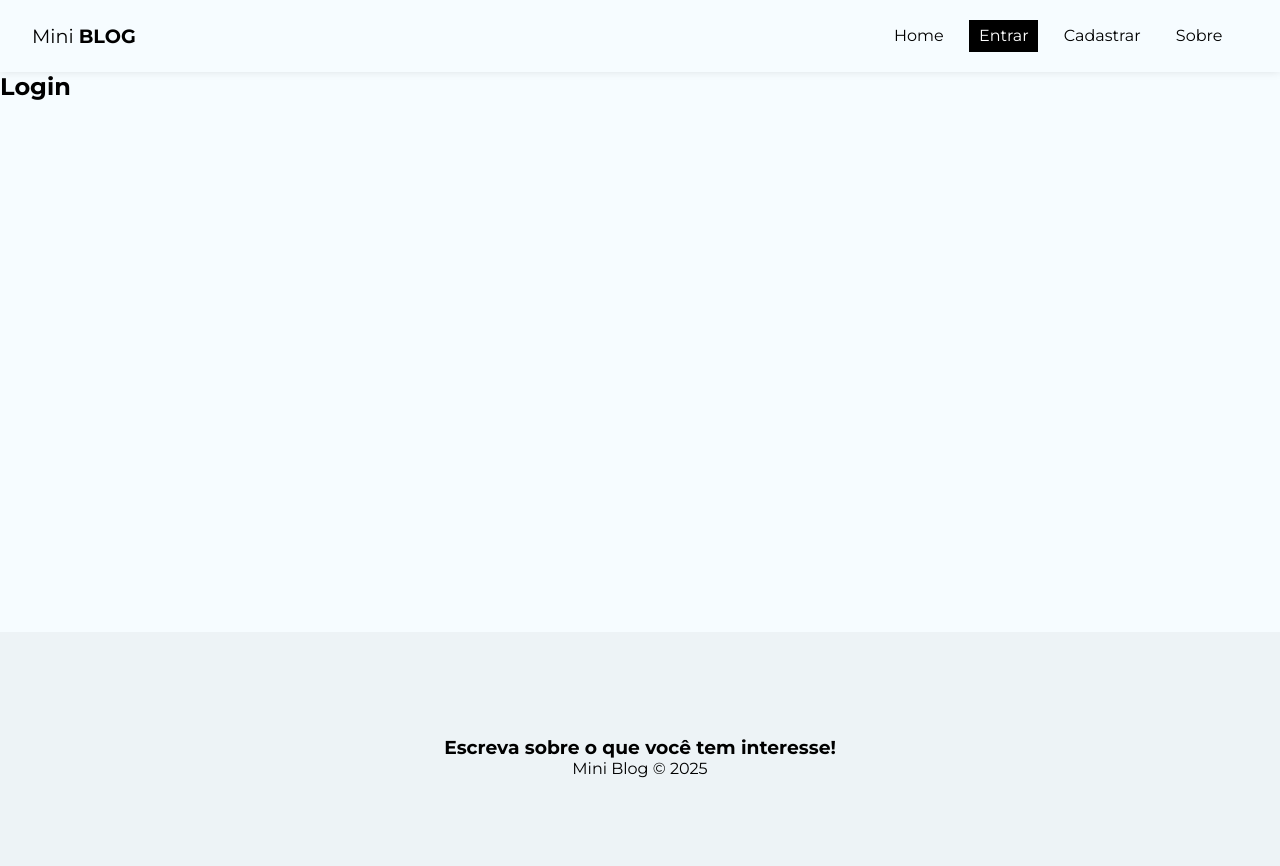
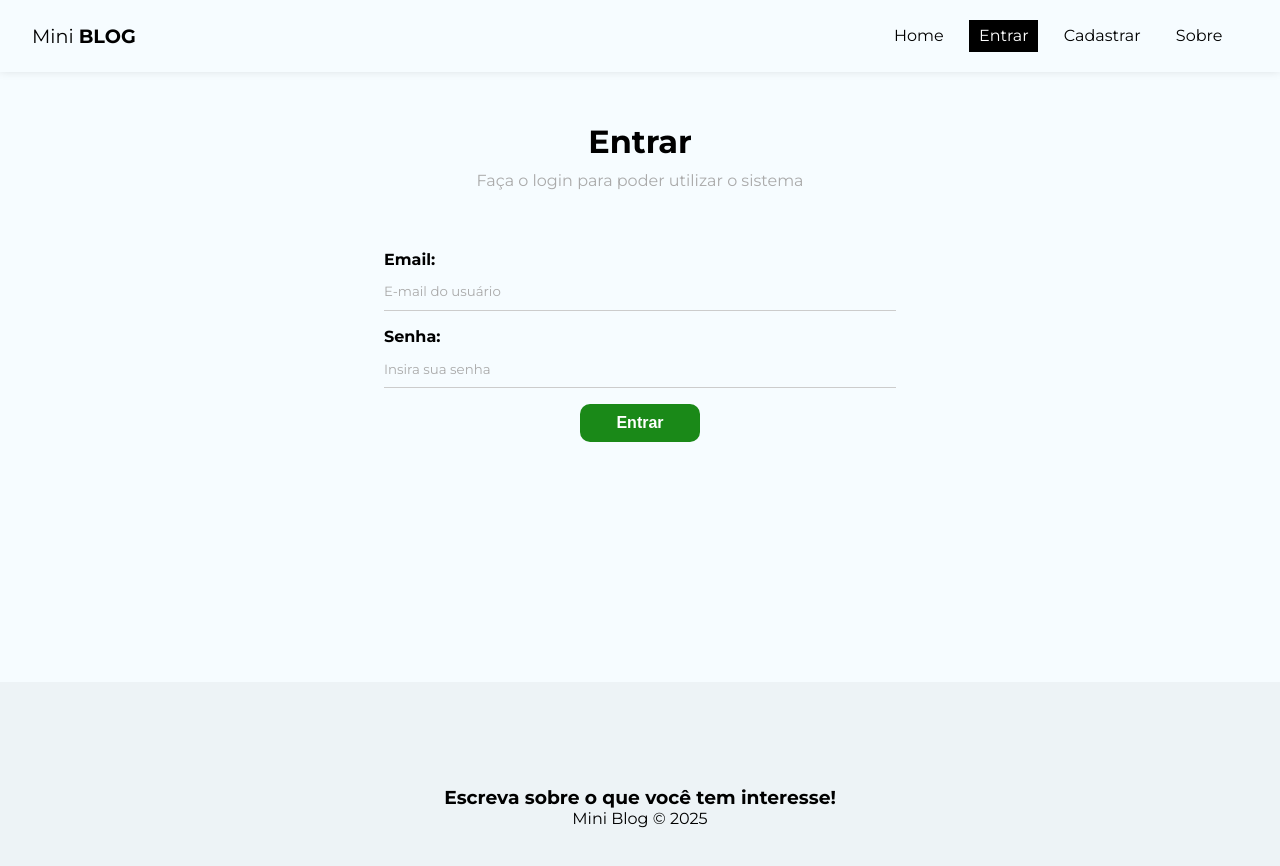
Before and after one commit to Vinicius-b-oliveira/Mini-Blog, a React (Vite) app: page /login in a window 1280 px wide. Shown: the top 866 px of the page. Built offline with nearby package versions, Linux system fonts and the light colour scheme; no server answers.

Commit message:
Criando função de login e finalizando a etapa de autenticação

```diff
--- a/eslint.config.js
+++ b/eslint.config.js
@@ -29,7 +29,7 @@
             ...react.configs["jsx-runtime"].rules,
             ...reactHooks.configs.recommended.rules,
             "react/jsx-no-target-blank": "off",
-            "react-refresh/only-export-components": ["warn", { allowConstantExport: true }],
+            "react-refresh/only-export-components": "off",
             "react/prop-types": "off",
         },
     },
--- a/src/hooks/useAuthentication.js
+++ b/src/hooks/useAuthentication.js
@@ -59,10 +59,38 @@
         }
     };
 
+    // logout - sign out
+
     const logout = () => {
         checkIfIsCancelled();
 
         signOut(auth);
+    };
+
+    const login = async (data) => {
+        checkIfIsCancelled();
+
+        setLoading(true);
+        setError(false);
+
+        try {
+            await signInWithEmailAndPassword(auth, data.email, data.password);
+
+            setLoading(false);
+        } catch (error) {
+            console.log(error.message);
+
+            let systemErrorMessage;
+
+            if (error.message.includes("auth/invalid-credential")) {
+                systemErrorMessage = "Usuário ou senha incorretos";
+            } else {
+                systemErrorMessage = "Ocorreu um erro, por favor tente mais tarde.";
+            }
+
+            setError(systemErrorMessage);
+            setLoading(false);
+        }
     };
 
     useEffect(() => {
@@ -75,5 +103,6 @@
         error,
         loading,
         logout,
+        login,
     };
 };
--- a/src/pages/Login/Login.module.css
+++ b/src/pages/Login/Login.module.css
@@ -0,0 +1,12 @@
+.login {
+    text-align: center;
+}
+
+.login h1 {
+    margin: 50px 0 10px;
+}
+
+.login p {
+    color: #aaa;
+    margin-bottom: 60px;
+}
--- a/src/pages/Login/index.jsx
+++ b/src/pages/Login/index.jsx
@@ -1,9 +1,74 @@
+import { useEffect, useState } from "react";
+import { useAuthentication } from "../../hooks/useAuthentication";
+
+// CSS
 import styles from "./Login.module.css";
 
 const Login = () => {
+    const [email, setEmail] = useState("");
+    const [password, setPassword] = useState("");
+    const [error, setError] = useState("");
+
+    const { login, error: authError, loading } = useAuthentication();
+
+    const handleSubmit = async (e) => {
+        e.preventDefault();
+
+        setError("");
+
+        const user = {
+            email,
+            password,
+        };
+
+        const res = await login(user);
+
+        console.log(res);
+    };
+
+    useEffect(() => {
+        if (authError) {
+            setError(authError);
+        }
+    }, [authError]);
+
     return (
-        <div>
-            <h2>Login</h2>
+        <div className={styles.login}>
+            <h1>Entrar</h1>
+            <p>Faça o login para poder utilizar o sistema</p>
+            <form onSubmit={handleSubmit}>
+                <label>
+                    <span>Email: </span>
+                    <input
+                        type="email"
+                        name="email"
+                        required
+                        placeholder="E-mail do usuário"
+                        value={email}
+                        onChange={(e) => setEmail(e.target.value)}
+                    />
+                </label>
+                <label>
+                    <span>Senha: </span>
+                    <input
+                        type="password"
+                        name="password"
+                        required
+                        placeholder="Insira sua senha"
+                        value={password}
+                        onChange={(e) => setPassword(e.target.value)}
+                    />
+                </label>
+
+                {!loading && <button className="btn">Entrar</button>}
+
+                {loading && (
+                    <button className="btn" disabled>
+                        Aguarde...
+                    </button>
+                )}
+                {error && <p className="error">{error}</p>}
+            </form>
         </div>
     );
 };
--- a/src/pages/Register/Register.module.css
+++ b/src/pages/Register/Register.module.css
@@ -3,7 +3,7 @@
 }
 
 .register h1 {
-    margin: 30px 0;
+    margin: 50px 0 10px;
 }
 
 .register p {
--- a/src/pages/Register/index.jsx
+++ b/src/pages/Register/index.jsx
@@ -30,7 +30,7 @@
 
         const res = await createUser(user);
 
-        console.log(user);
+        console.log(res);
     };
 
     useEffect(() => {
```
